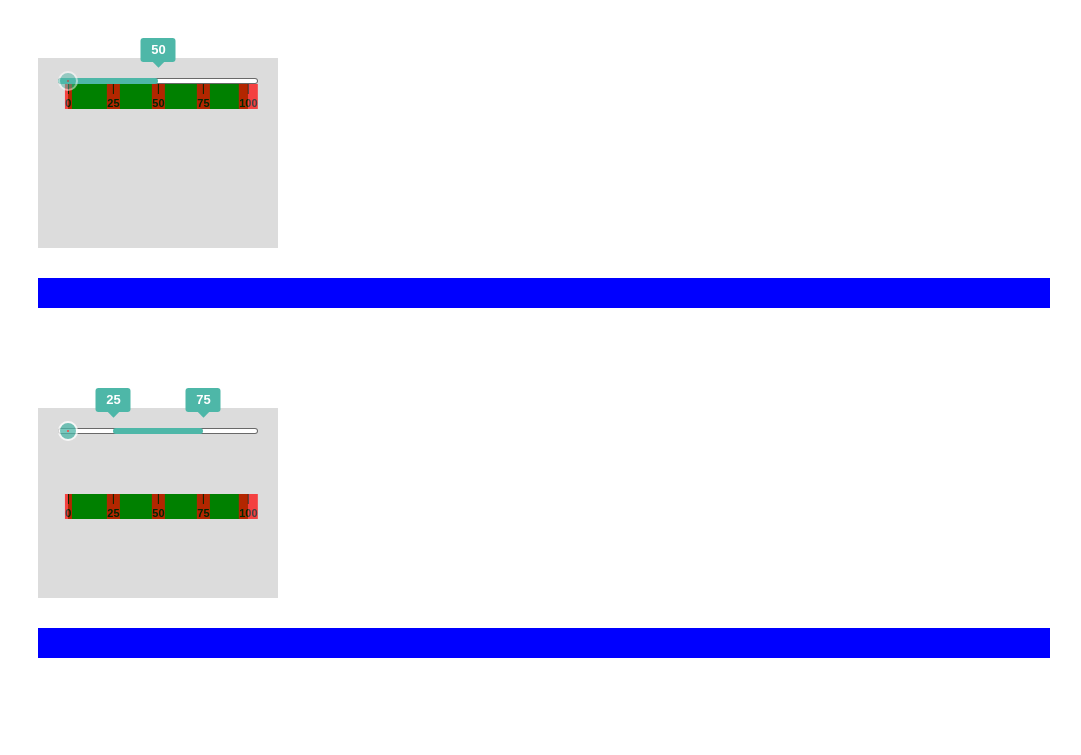
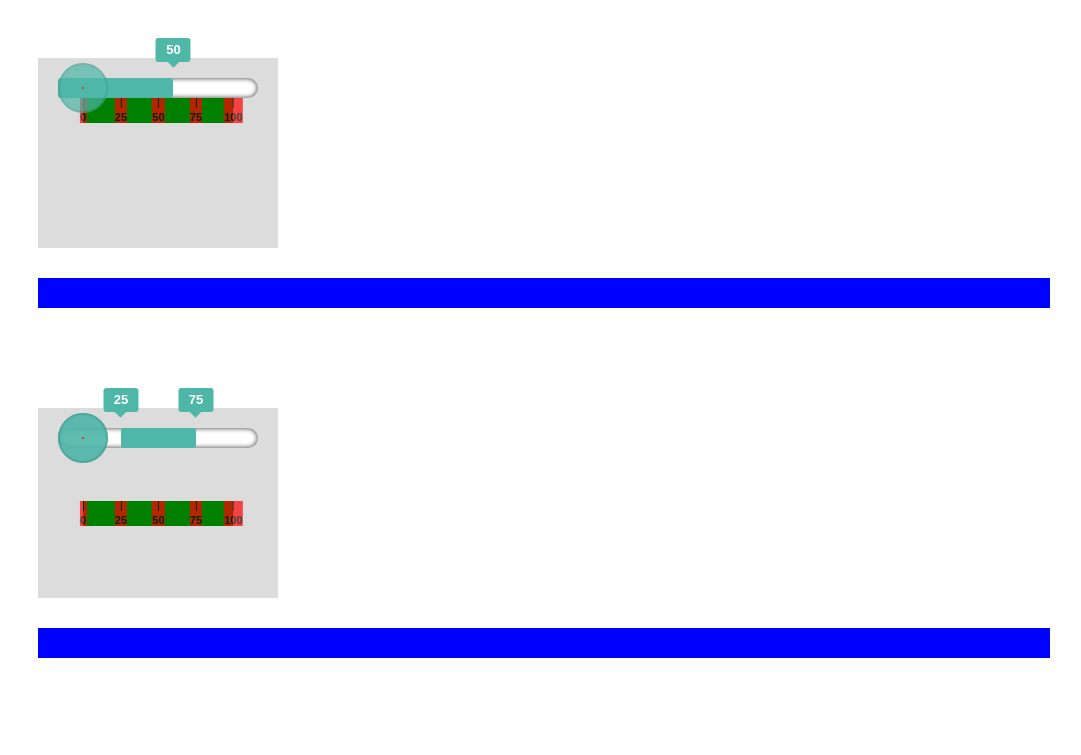
Before and after one commit to Ganzhurova/range-slider, a website built with webpack: page src/template.html in a window 1280 px wide. Shown: the top 755 px of the page, without its empty margins (96-1177 px from the left). Built offline with nearby package versions, Linux system fonts and the light colour scheme.

Commit message:
Увеличены размеры line и thumbs, подкорректировано оформление

```diff
--- a/src/range-slider.scss
+++ b/src/range-slider.scss
@@ -4,9 +4,9 @@ $green: #4eb7a8;
 $white: #fff;
 
 //Variables
-$line-thickness: 6px;
-$thumb-width: 20px;
-$thumb-height: 20px;
+$line-thickness: 20px;
+$thumb-width: 50px;
+$thumb-height: 50px;
 //при ширине линии 200px;
 $line-width: 200px;
 $thumb-width-percent: $thumb-width * 100% / $line-width;
@@ -33,8 +33,8 @@ $ratio-height: $scale-height / 100%;
   width: 100%;
   height: $line-thickness;
   background-color: $white;
-  border-radius: 3px;
-  box-shadow: inset 0 0 0 1px $grey;
+  border-radius: 12px;
+  box-shadow: inset 0 0 4px 1px $grey;
 }
 
 .range-slider__bar {
@@ -56,9 +56,9 @@ $ratio-height: $scale-height / 100%;
   height: $thumb-height;
   cursor: pointer;
   background-color: $green;
-  border: 2px solid $white;
+  border: 2px solid darken($green, 6.25%);
   border-radius: 50%;
-  opacity: 0.5;
+  opacity: 0.7;
 
   &::before {
     position: absolute;
```
